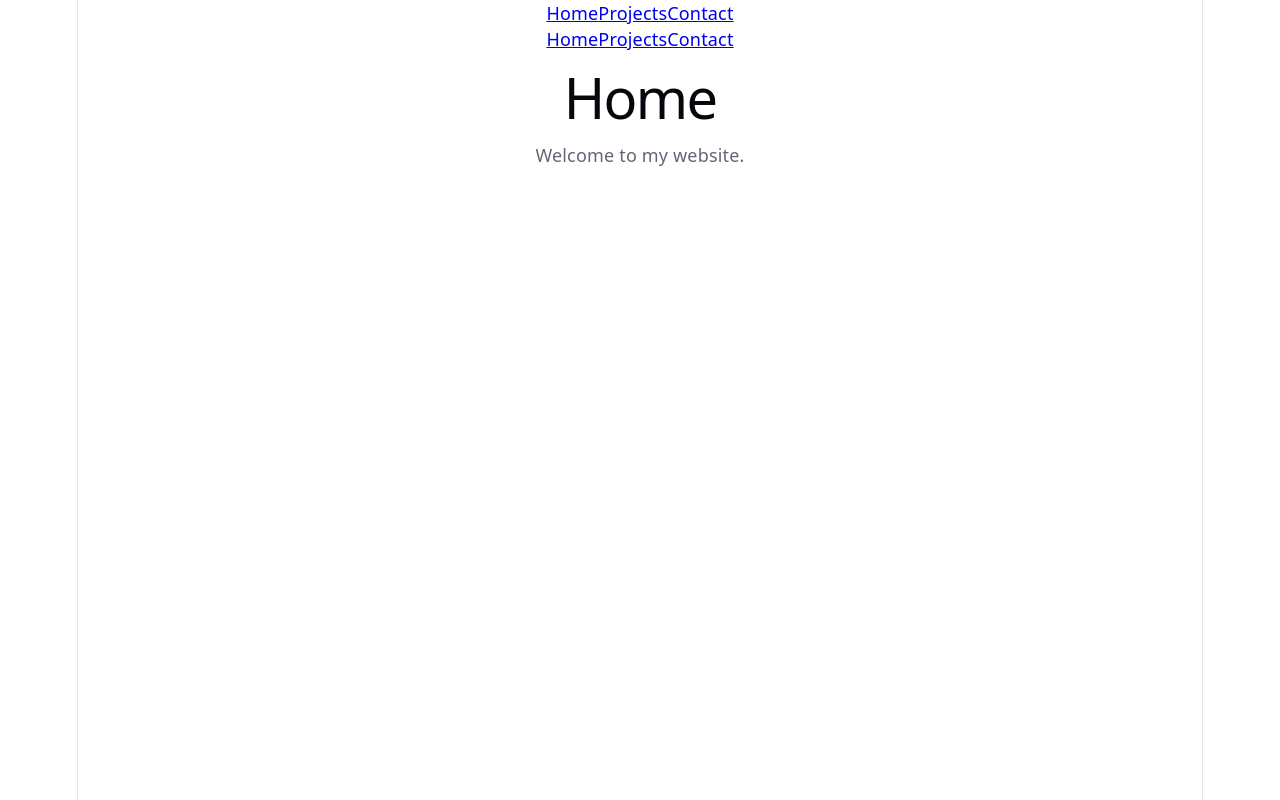
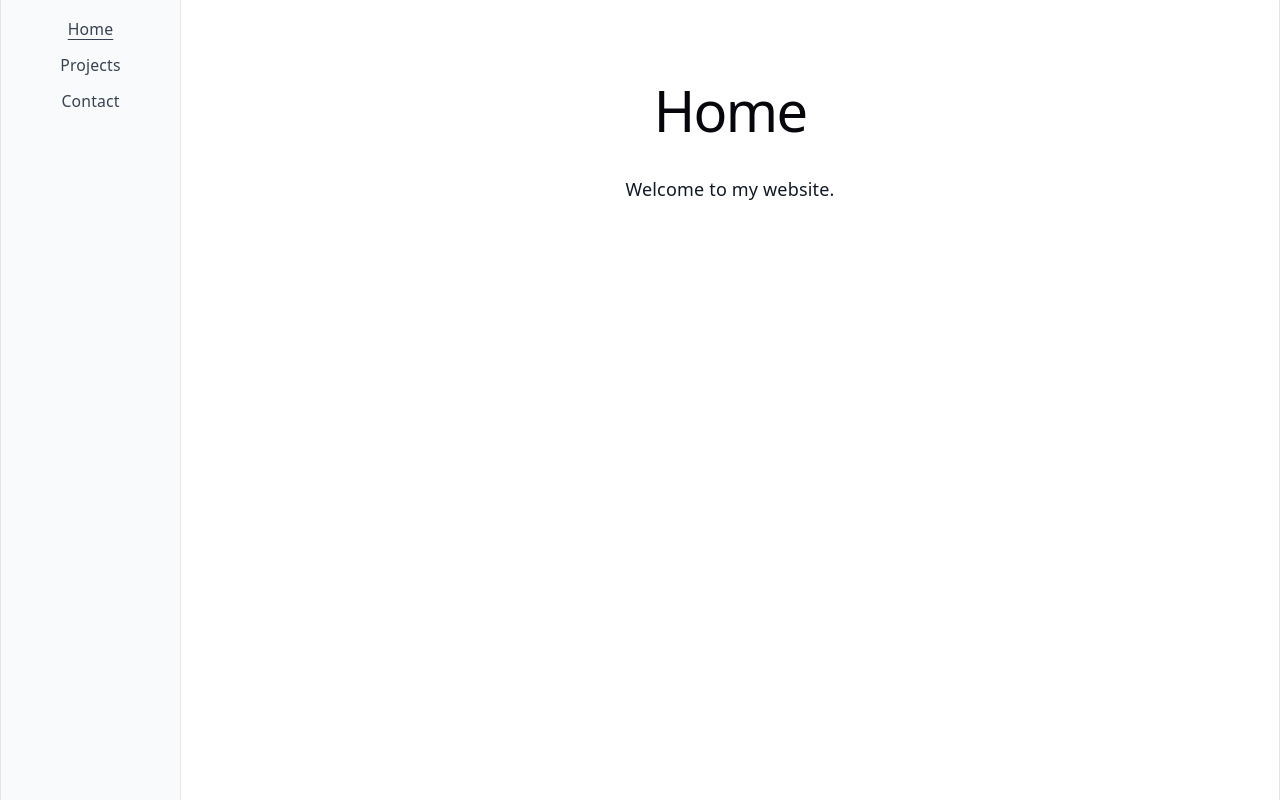
Before and after one commit to JakobFaarGreg/JakobFaarGreg.github.io, a React (Vite) app: page /#/ in a window 1280 px wide. Built offline with nearby package versions, Linux system fonts and the light colour scheme.

Commit message:
feat: fix tailwind, remove set width of page

```diff
--- a/src/App.jsx
+++ b/src/App.jsx
@@ -1,18 +1,16 @@
-import { Routes, Route, NavLink } from 'react-router'
+
+import { Routes, Route } from 'react-router'
 import Home from './pages/Home.jsx'
 import Projects from './pages/Projects.jsx'
 import Contact from './pages/Contact.jsx'
+import Sidebar from './components/Sidebar.jsx'
 
 export default function App() {
   return (
-    <div className="min-h-screen bg-white text-gray-900">
-      <nav className="flex gap-6 border-b p-4">
-        <NavLink to="/">Home</NavLink>
-        <NavLink to="/projects">Projects</NavLink>
-        <NavLink to="/contact">Contact</NavLink>
-      </nav>
+    <div className="flex min-h-screen bg-white text-gray-900">
+      <Sidebar />
 
-      <main className="mx-auto max-w-5xl p-6">
+      <main className="min-w-0 flex-1 p-6 md:p-10">
         <Routes>
           <Route path="/" element={<Home />} />
           <Route path="/projects" element={<Projects />} />
--- a/src/components/Sidebar.jsx
+++ b/src/components/Sidebar.jsx
@@ -9,7 +9,7 @@ const links = [
 
 export default function Sidebar() {
     return (
-        <aside className="w-40 shrink-0 border-r border-gray-200 p-4">
+        <aside className="w-28 shrink-0 border-r border-gray-200 bg-gray-50 p-3 sm:w-40 sm:p-4">
             <nav className="flex flex-col gap-3">
                 {links.map(({ to, label, end }) => (
                     <NavLink
@@ -17,7 +17,9 @@ export default function Sidebar() {
                         to={to}
                         end={end}
                         className={({ isActive }) =>
-                            `text-sm text-gray-700 hover:text-black ${isActive ? 'underline underline-offset-4 font-medium' : ''
+                            `text-sm text-gray-700 hover:text-black ${isActive
+                                ? 'font-medium underline underline-offset-4'
+                                : 'no-underline'
                             }`
                         }
                     >
--- a/src/index.css
+++ b/src/index.css
@@ -1,3 +1,4 @@
+@import "tailwindcss";
 :root {
   --text: #6b6375;
   --text-h: #08060d;
@@ -55,7 +56,6 @@ body {
 }
 
 #root {
-  width: 1126px;
   max-width: 100%;
   margin: 0 auto;
   text-align: center;
--- a/src/pages/Contact.jsx
+++ b/src/pages/Contact.jsx
@@ -1,14 +1,8 @@
-import Sidebar from '../components/Sidebar'
-
 export default function Contact() {
     return (
-        <div className="flex min-h-screen">
-            <Sidebar />
-
-            <main className="flex-1 p-8">
-                <h1 className="text-3xl font-bold">Contact</h1>
-                <p className="mt-4">Who am I?</p>
-            </main>
-        </div>
+        <>
+            <h1 className="text-3xl font-bold">Contact</h1>
+            <p className="mt-4">Who am I?</p>
+        </>
     )
 }
--- a/src/pages/Home.jsx
+++ b/src/pages/Home.jsx
@@ -1,14 +1,8 @@
-import Sidebar from '../components/Sidebar'
-
 export default function Home() {
-    return (
-        <div className="flex min-h-screen">
-            <Sidebar />
-
-            <main className="flex-1 p-8">
-                <h1 className="text-3xl font-bold">Home</h1>
-                <p className="mt-4">Welcome to my website.</p>
-            </main>
-        </div>
-    )
+  return (
+    <>
+      <h1 className="text-3xl font-bold">Home</h1>
+      <p className="mt-4">Welcome to my website.</p>
+    </>
+  )
 }
--- a/src/pages/Projects.jsx
+++ b/src/pages/Projects.jsx
@@ -1,14 +1,8 @@
-import Sidebar from '../components/Sidebar'
-
 export default function Projects() {
     return (
-        <div className="flex min-h-screen">
-            <Sidebar />
-
-            <main className="flex-1 p-8">
-                <h1 className="text-3xl font-bold">Projects</h1>
-                <p className="mt-4">What projects are there?</p>
-            </main>
-        </div>
+        <>
+            <h1 className="text-3xl font-bold">Projects</h1>
+            <p className="mt-4">What projects are there?</p>
+        </>
     )
 }
```
Also changed, not shown: 8 other files (tests, documents, lock files or other folders).
